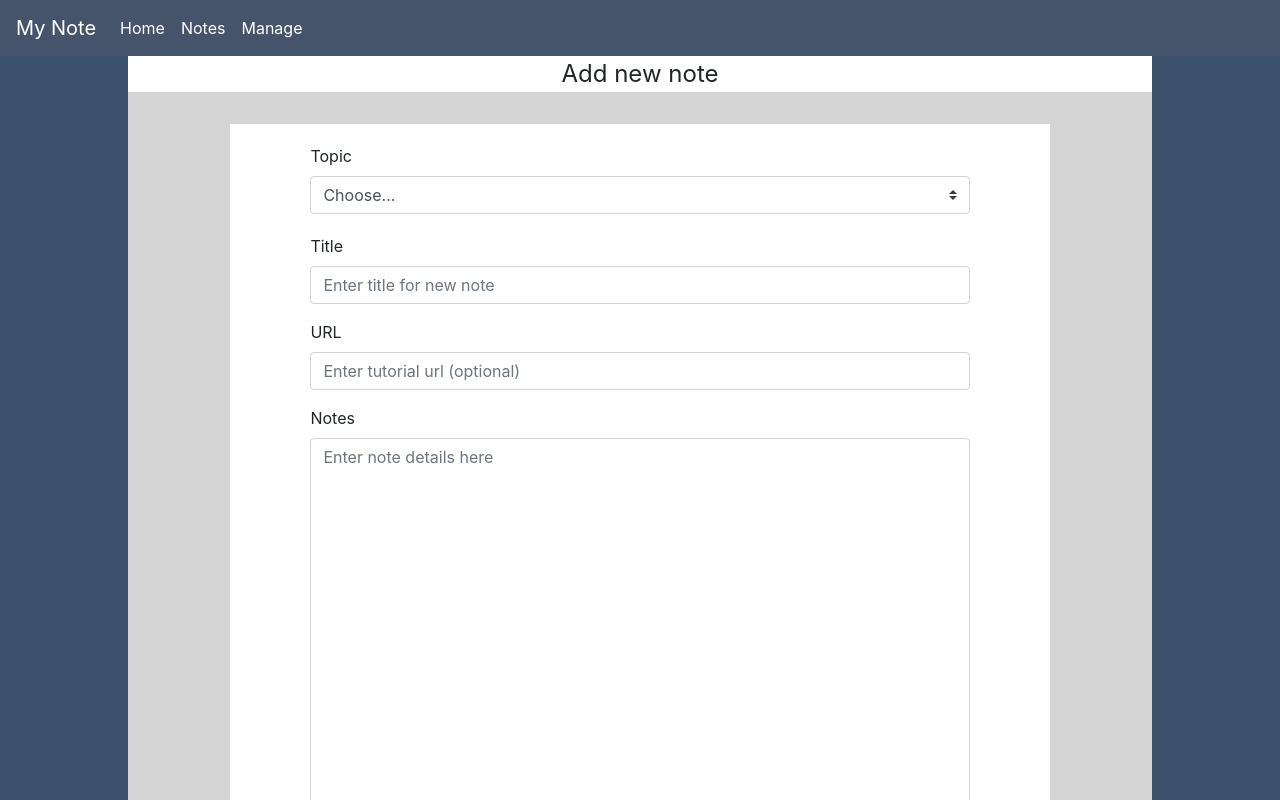
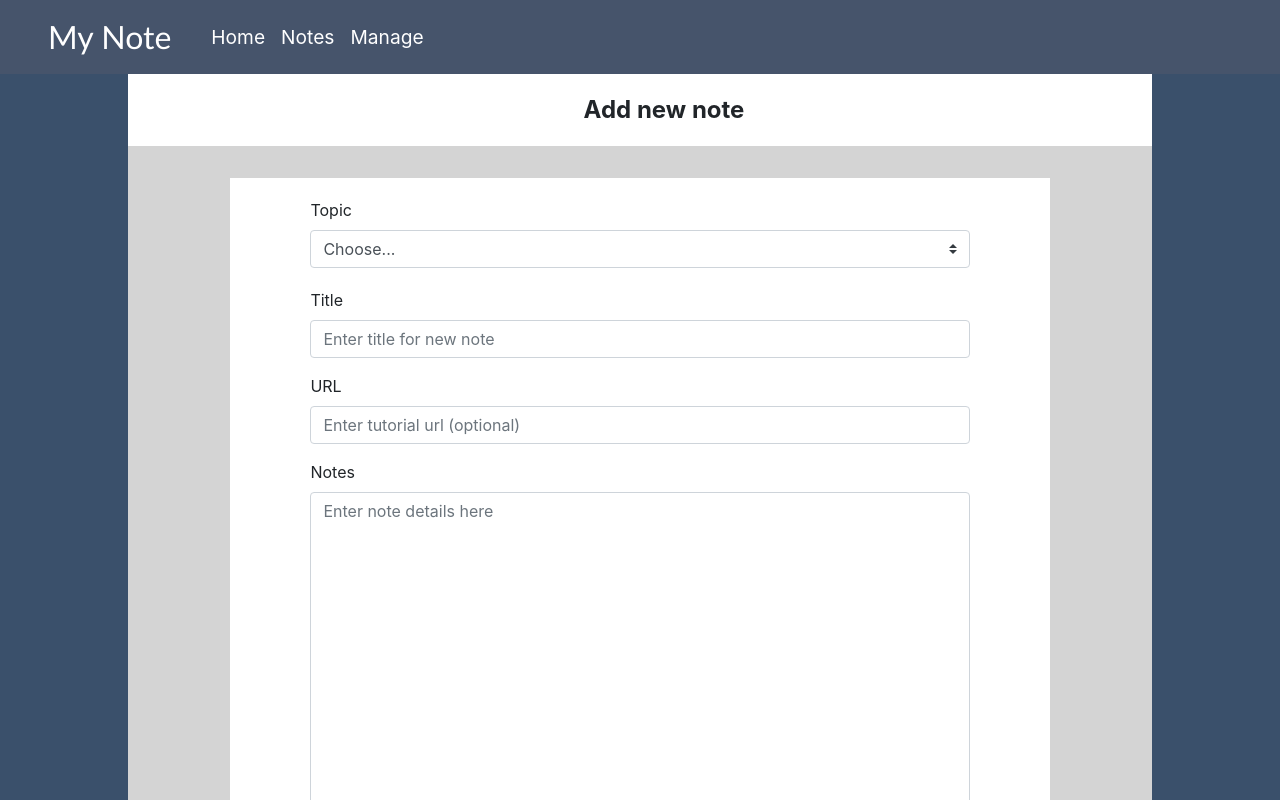
Before and after one commit to wwjin1986/myNote, a React (Create React App) app: page / in a window 1280 px wide. Shown: the top 800 px of the page. Built offline with nearby package versions, Linux system fonts and the light colour scheme.

Commit message:
edit note

```diff
--- a/src/components/NavBar.jsx
+++ b/src/components/NavBar.jsx
@@ -5,7 +5,7 @@ const NavBar = () => {
   return (
     <div className="NavBar ">
       <nav className="navbar navbar-expand-lg navbar-light">
-        <Link className="navbar-brand nav-custom" to="">
+        <Link className="navbar-brand nav-brand-custom" to="">
           My Note
         </Link>
         <button
--- a/src/components/Note.jsx
+++ b/src/components/Note.jsx
@@ -1,7 +1,27 @@
 import React, { Component } from "react";
 import "../css/Note.css";
 class Note extends Component {
-  state = {};
+  state = {
+    topic: "Choose...",
+    title: "",
+    URL: "",
+    notes: "tt"
+  };
+  handleSubmit = () => {
+    console.log(this.state.notes);
+  };
+  handleChangeTopic = event => {
+    this.setState({ topic: event.target.value });
+  };
+  handleChangeTitle = event => {
+    this.setState({ title: event.target.value });
+  };
+  handleChangeURL = event => {
+    this.setState({ URL: event.target.value });
+  };
+  handleChangeNotes = event => {
+    this.setState({ notes: event.target.value });
+  };
   render() {
     return (
       <React.Fragment>
@@ -14,12 +34,14 @@ class Note extends Component {
                 <select
                   className="custom-select my-1 mr-sm-2"
                   id="inlineFormCustomSelectPref"
+                  onChange={this.handleChangeTopic}
+                  value={this.state.value}
                 >
                   <option defaultValue>Choose...</option>
-                  <option value="1">Java</option>
-                  <option value="2">React</option>
-                  <option value="3">Postgre</option>
-                  <option value="3">Add new topic</option>
+                  <option value="Java">Java</option>
+                  <option value="React">React</option>
+                  <option value="Postgre">Postgre</option>
+                  <option value="Add">Add new topic</option>
                 </select>
               </div>
               <div className="form-group">
@@ -30,6 +52,7 @@ class Note extends Component {
                   id="inputTitle"
                   aria-describedby="titleHelp"
                   placeholder="Enter title for new note"
+                  onChange={this.handleChangeTitle}
                 />
               </div>
               <div className="form-group">
@@ -39,6 +62,7 @@ class Note extends Component {
                   className="form-control"
                   id="inputURL"
                   placeholder="Enter tutorial url (optional)"
+                  onChange={this.handleChangeURL}
                 />
               </div>
               <div className="form-group">
@@ -49,9 +73,14 @@ class Note extends Component {
                   placeholder="Enter note details here"
                   cols="30"
                   rows="15"
+                  onChange={this.handleChangeNotes}
                 />
               </div>
-              <button type="submit" className="btn btn-custom">
+              <button
+                type="submit"
+                className="btn btn-custom"
+                onClick={this.handleSubmit}
+              >
                 Submit
               </button>
             </form>
--- a/src/css/NavBar.css
+++ b/src/css/NavBar.css
@@ -1,3 +1,11 @@
 .nav-custom {
   color: white !important;
+  font-size: 1.2em !important;
 }
+.nav-brand-custom {
+  color: white !important;
+  font-size: 2em !important;
+  font-family: Futura, Trebuchet MS, Arial, sans-serif !important;
+  margin-right: 1em !important;
+  margin-left: 1em !important;
+}
--- a/src/css/Note.css
+++ b/src/css/Note.css
@@ -2,6 +2,10 @@
   text-align: center;
   background-color: white;
   font-size: 1.5em;
+  margin-left: 2em;
+  height: 3em;
+  line-height: 3em;
+  font-weight: bold;
 }
 .Note-body {
   background-color: #d4d4d4;
```
